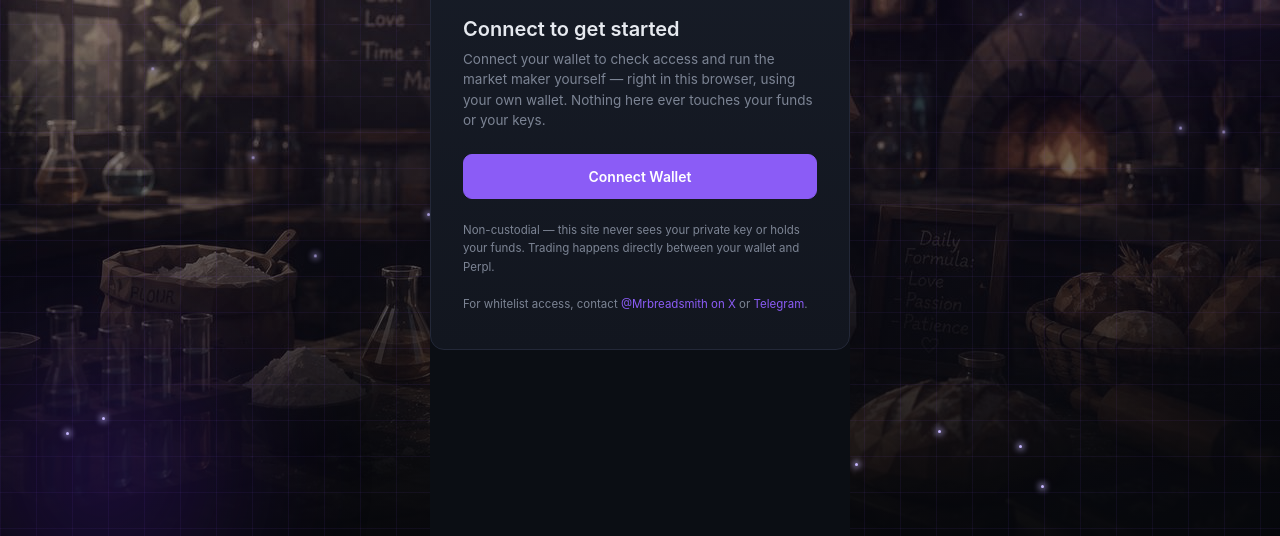
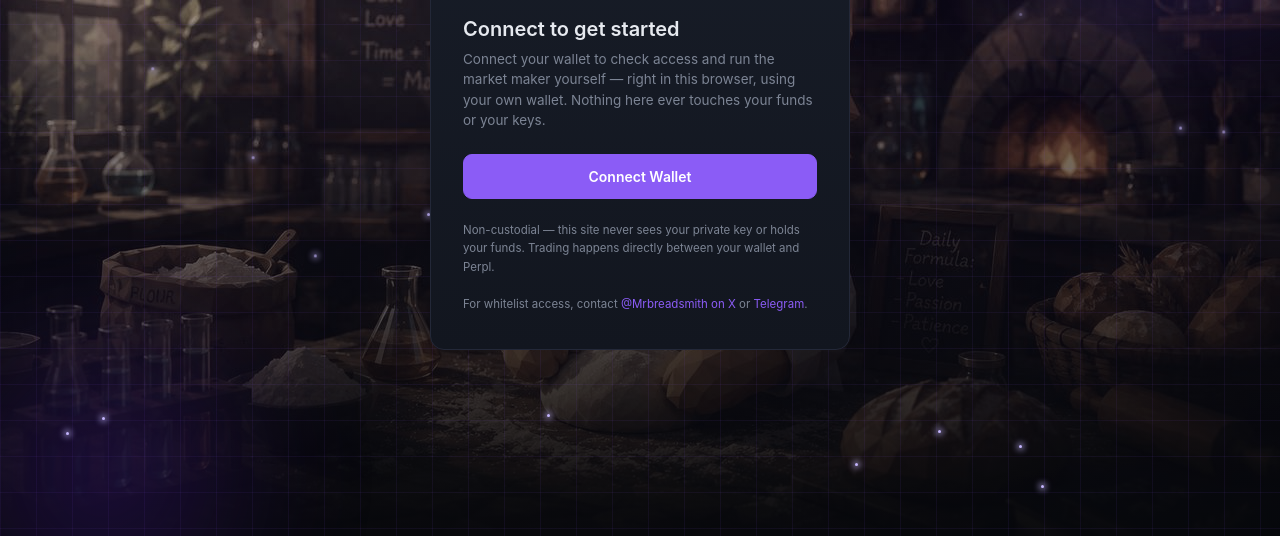
Before and after one commit to mrbreadsmith/Perpl-market-maker, a website: page index.html in a window 1280 px wide. Shown: the part 264-800 px from the top of the page. Drawn offline with Linux system fonts and the light colour scheme.

Commit message:
Fix body width shrink hiding background photo behind card

```diff
--- a/index.html
+++ b/index.html
@@ -18,12 +18,12 @@
   }
   * { box-sizing: border-box; }
   html, body {
-    margin: 0; padding: 0; min-height: 100vh; color: var(--text);
+    margin: 0; padding: 0; min-height: 100vh; width: 100%; color: var(--text);
     font-family: -apple-system, BlinkMacSystemFont, 'Inter', 'Segoe UI', sans-serif;
     -webkit-font-smoothing: antialiased;
     display: flex; align-items: center; justify-content: center;
-    background-color: var(--bg);
   }
+  html { background-color: var(--bg); }
   .bg-photo, .bg-blob, .bg-spark, .bg-grid { position: fixed; pointer-events: none; }
   .bg-photo {
     inset: 0; z-index: -2;
```
